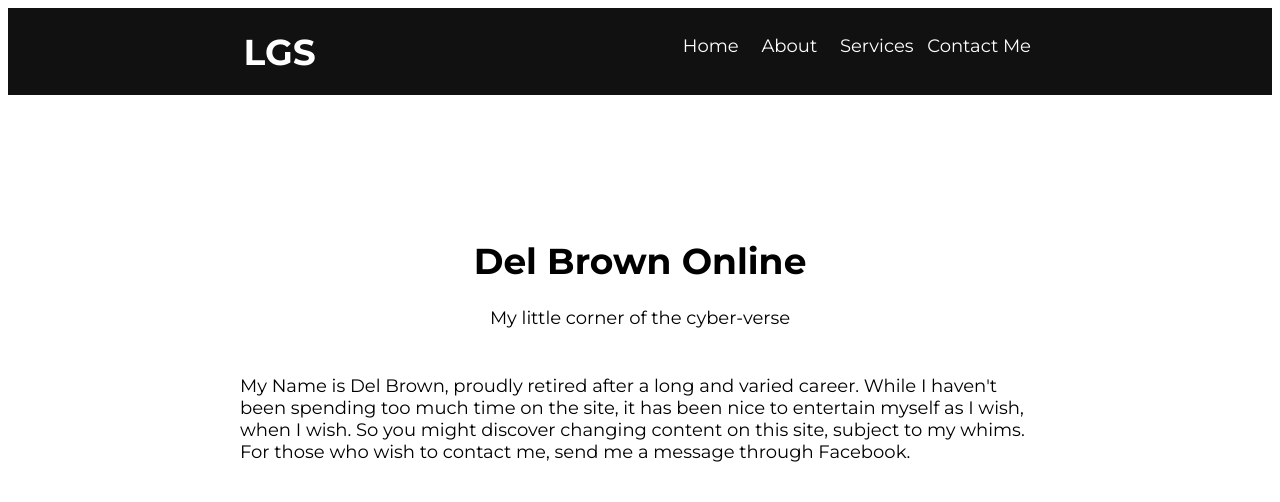
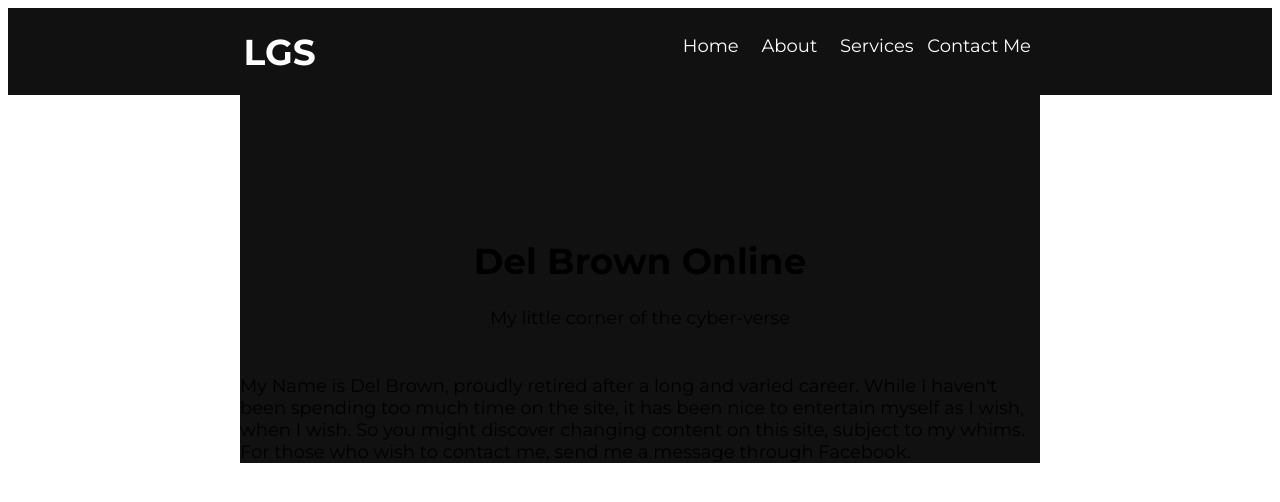
Before and after one commit to delonline/delonline.github.io, a Jekyll site: the page built from index.html, in a window 1280 px wide. Shown: the top 502 px of the page. Built offline with Jekyll 4.4.1, drawn with Linux system fonts in a browser that asks for light colours.

Commit message:
Update css.css

```diff
--- a/stylesheets/css.css
+++ b/stylesheets/css.css
@@ -11,8 +11,8 @@
 
 #header {position:auto;}
 #header-content {width:100%;}
-#header-logo {padding:1em; background:black;}
-#header-nav {padding:1em; background:gray;}
+#header-logo {padding:1em; background:#111111;}
+#header-nav {padding:1em; background:#555555;}
 #header-nav-toggle {color:#fff; font-size:2em; position:absolute; top:.5em; right:.5em; z-index:1; cursor:pointer;}
 
 
@@ -21,7 +21,7 @@
 /***********/
 
 /* Measure */
-.measure {width:90%; max-width:800px; margin:0 auto;}
+.measure {width:90%; max-width:800px; margin:0 auto;background:#111111}
 
 /* Logo */
 .logo {color:#fff; font-weight:800; margin:0;padding:.1em;}
```
